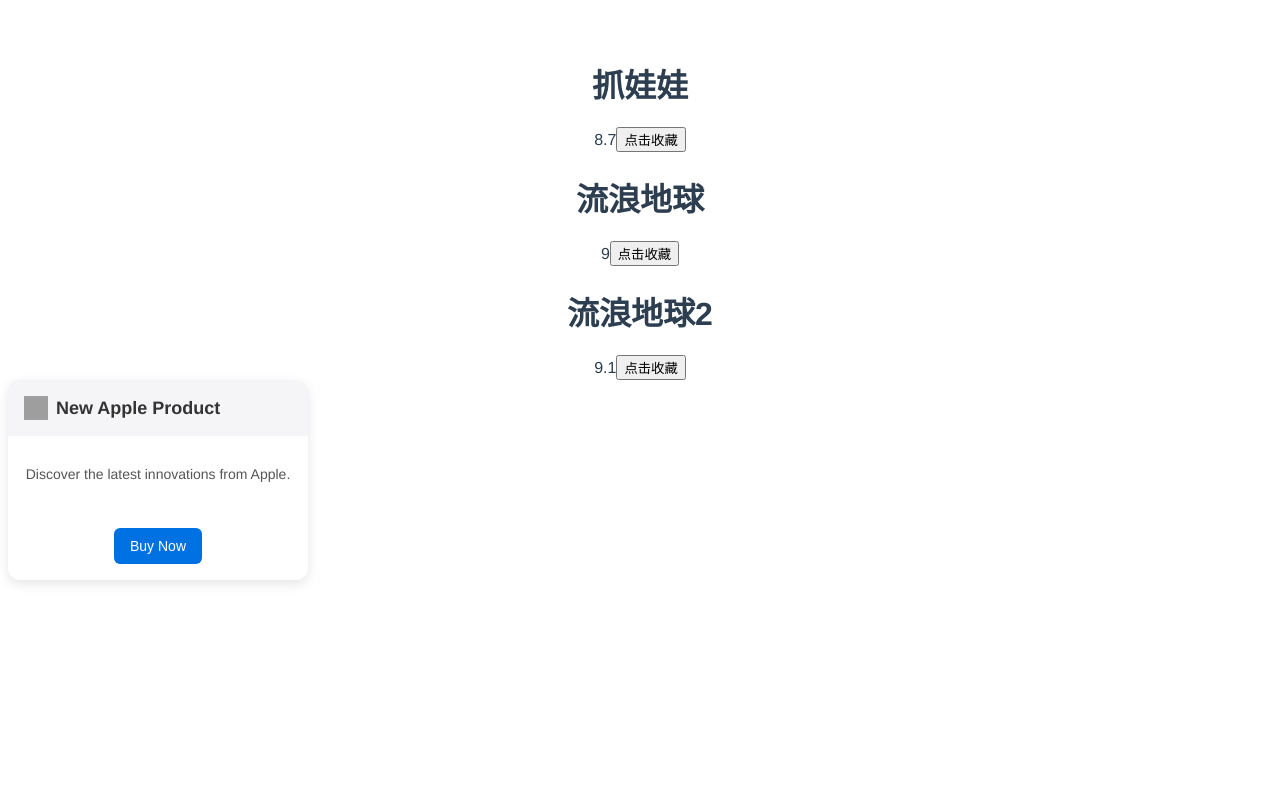
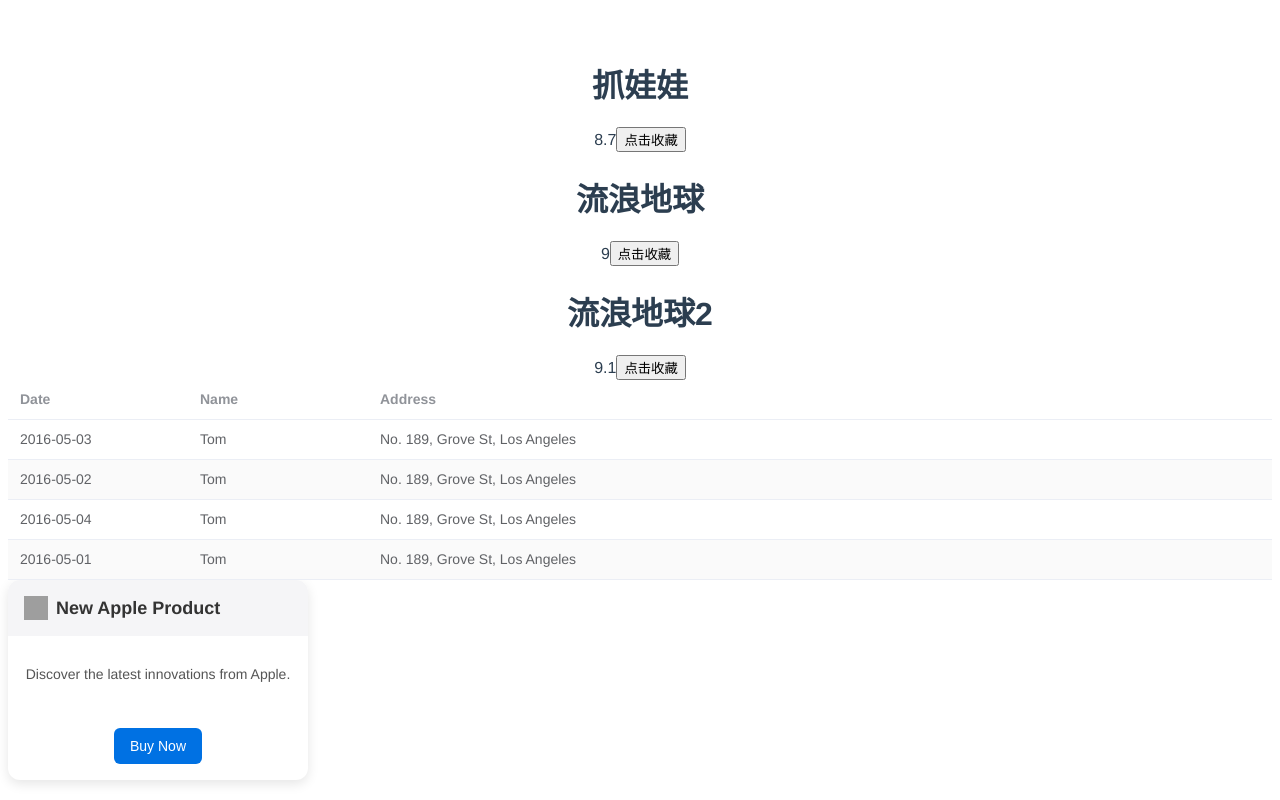
Before and after one commit to AndyC5H10O5/JobHuntSystem-Face, a Vue app: page / in a window 1280 px wide. Built offline with nearby package versions, Linux system fonts and the light colour scheme; grey boxes are pictures that could not be loaded.

Commit message:
学习了element-ui，并尝试导入了一些外部组件，确实方便

```diff
--- a/package.json
+++ b/package.json
@@ -8,6 +8,7 @@
   },
   "dependencies": {
     "core-js": "^3.8.3",
+    "element-plus": "^2.8.0",
     "vue": "^3.2.13"
   },
   "devDependencies": {
--- a/src/App.vue
+++ b/src/App.vue
@@ -1,5 +1,12 @@
 <template>
-  <movie v-for="movie in movies" :key="movie.id" :title="movie.title" :rating="movie.rating"> </movie>
+  <movie
+    v-for="movie in movies"
+    :key="movie.id"
+    :title="movie.title"
+    :rating="movie.rating"
+  >
+  </movie>
+  <Hello> </Hello>
   <apple
     title="New Apple Product"
     description="Discover the latest innovations from Apple."
@@ -11,25 +18,27 @@
 <script>
 // 1. 导入组件
 import apple from "./components/apple.vue";
-import movie from './components/movie.vue';
+import movie from "./components/movie.vue";
+import Hello from "./components/Hello.vue";
 
 export default {
   name: "App.vue根组件",
 
-  data:function(){
-    return{
-      movies:[
-        {id:1, title:"抓娃娃", rating: 8.7},
-        {id:2, title:"流浪地球", rating: 9.0},
-        {id:3, title:"流浪地球2", rating: 9.1},
-      ]
-    }
+  data: function () {
+    return {
+      movies: [
+        { id: 1, title: "抓娃娃", rating: 8.7 },
+        { id: 2, title: "流浪地球", rating: 9.0 },
+        { id: 3, title: "流浪地球2", rating: 9.1 },
+      ],
+    };
   },
 
   // 2. 注册组件
   components: {
     apple,
-    movie
+    movie,
+    Hello
   },
 };
 </script>
--- /dev/null
+++ b/src/components/Hello.vue
@@ -0,0 +1,38 @@
+<template>
+  <el-table :data="tableData" stripe style="width: 100%">
+    <el-table-column prop="date" label="Date" width="180" />
+    <el-table-column prop="name" label="Name" width="180" />
+    <el-table-column prop="address" label="Address" />
+  </el-table>
+</template>
+
+<script>
+export default {
+  data() {
+    return {
+      tableData: [
+        {
+          date: "2016-05-03",
+          name: "Tom",
+          address: "No. 189, Grove St, Los Angeles",
+        },
+        {
+          date: "2016-05-02",
+          name: "Tom",
+          address: "No. 189, Grove St, Los Angeles",
+        },
+        {
+          date: "2016-05-04",
+          name: "Tom",
+          address: "No. 189, Grove St, Los Angeles",
+        },
+        {
+          date: "2016-05-01",
+          name: "Tom",
+          address: "No. 189, Grove St, Los Angeles",
+        },
+      ],
+    };
+  },
+};
+</script>
```
Also changed, not shown: src/main.js (+7 -2 lines), 1 other file (tests, documents, lock files or other folders).
